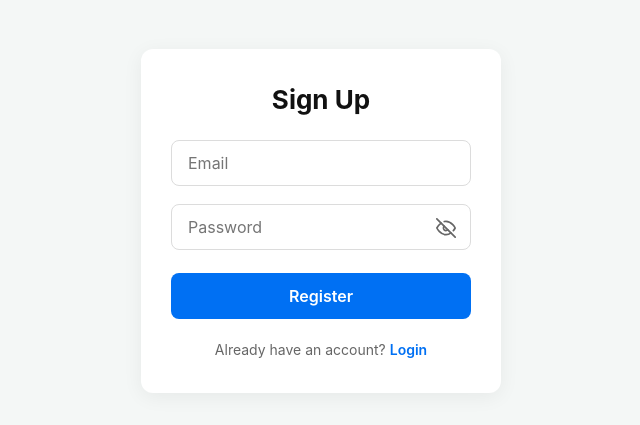
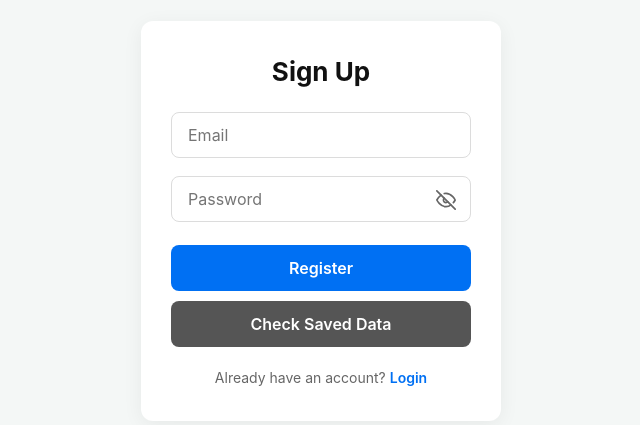
Before and after one commit to yogeshverma5k/login-signup-, a React (Vite) app: page / in a window 1280 px wide. Shown: the part 179-604 px from the top of the page, without its empty margins (319-959 px from the left). Built offline with nearby package versions, Linux system fonts and the light colour scheme.

Commit message:
Update App.jsx

```diff
--- a/src/App.jsx
+++ b/src/App.jsx
@@ -9,65 +9,165 @@ export default function App() {
 
   const handleSignup = (e) => {
     e.preventDefault();
+
     if (email && password) {
       localStorage.setItem('reactUserEmail', email);
       localStorage.setItem('reactUserPassword', password);
+
       alert('Registration Successful! Now please login.');
+
       setIsLoginView(true);
-      setEmail(''); setPassword('');
+      setEmail('');
+      setPassword('');
       setShowPassword(false);
     }
   };
 
   const handleLogin = (e) => {
     e.preventDefault();
-    if (email === localStorage.getItem('reactUserEmail') && password === localStorage.getItem('reactUserPassword')) {
+
+    if (
+      email === localStorage.getItem('reactUserEmail') &&
+      password === localStorage.getItem('reactUserPassword')
+    ) {
       alert('Login Successful! Welcome.');
-      setEmail(''); setPassword('');
+
+      setEmail('');
+      setPassword('');
       setShowPassword(false);
     } else {
       alert('Invalid Credentials!');
     }
   };
 
+  const checkSavedData = () => {
+    const savedEmail = localStorage.getItem('reactUserEmail');
+    const savedPassword = localStorage.getItem('reactUserPassword');
+
+    if (savedEmail && savedPassword) {
+      alert(
+        'Saved Email: ' +
+        savedEmail +
+        '\nSaved Password: ' +
+        savedPassword
+      );
+    } else {
+      alert('No data saved yet!');
+    }
+  };
+
   return (
     <div className="container">
-      {/* Yahan se React word hata diya hai, ab sirf Login ya Sign Up dikhega */}
+
       <h2>{isLoginView ? 'Login' : 'Sign Up'}</h2>
 
       <form onSubmit={isLoginView ? handleLogin : handleSignup}>
-        <input type="email" placeholder="Email" value={email} onChange={e => setEmail(e.target.value)} required />
 
-        {/* Password Wrapper */}
+        <input
+          type="email"
+          placeholder="Email"
+          value={email}
+          onChange={(e) => setEmail(e.target.value)}
+          required
+        />
+
         <div style={{ position: 'relative', width: '100%' }}>
+
           <input
             type={showPassword ? 'text' : 'password'}
             placeholder="Password"
             value={password}
-            onChange={e => setPassword(e.target.value)}
+            onChange={(e) => setPassword(e.target.value)}
             required
-            style={{ width: '100%', paddingRight: '45px' }}
+            style={{
+              width: '100%',
+              paddingRight: '45px'
+            }}
           />
 
-          {/* Premium Official Eye Icon */}
-          <span onClick={() => setShowPassword(!showPassword)} style={{ position: 'absolute', right: '15px', top: '14px', cursor: 'pointer', display: 'flex', alignItems: 'center', userSelect: 'none' }}>
+          <span
+            onClick={() => setShowPassword(!showPassword)}
+            style={{
+              position: 'absolute',
+              right: '15px',
+              top: '14px',
+              cursor: 'pointer',
+              display: 'flex',
+              alignItems: 'center',
+              userSelect: 'none'
+            }}
+          >
             {showPassword ? (
-              <svg xmlns="http://w3.org" width="20" height="20" viewBox="0 0 24 24" fill="none" stroke="#666" strokeWidth="2" strokeLinecap="round" strokeLinejoin="round"><path d="M1 12s4-8 11-8 11 8 11 8-4 8-11 8-11-8-11-8z"></path><circle cx="12" cy="12" r="3"></circle></svg>
+              <svg
+                xmlns="http://www.w3.org"
+                width="20"
+                height="20"
+                viewBox="0 0 24 24"
+                fill="none"
+                stroke="#666"
+                strokeWidth="2"
+                strokeLinecap="round"
+                strokeLinejoin="round"
+              >
+                <path d="M1 12s4-8 11-8 11 8 11 8-4 8-11 8-11-8-11-8z"></path>
+                <circle cx="12" cy="12" r="3"></circle>
+              </svg>
             ) : (
-              <svg xmlns="http://w3.org" width="20" height="20" viewBox="0 0 24 24" fill="none" stroke="#666" strokeWidth="2" strokeLinecap="round" strokeLinejoin="round"><path d="M17.94 17.94A10.07 10.07 0 0 1 12 20c-7 0-11-8-11-8a18.45 18.45 0 0 1 5.06-5.94M9.9 4.24A9.12 9.12 0 0 1 12 4c7 0 11 8 11 8a18.5 18.5 0 0 1-2.16 3.19m-6.72-1.07a3 3 0 1 1-4.24-4.24"></path><line x1="1" y1="1" x2="23" y2="23"></line></svg>
+              <svg
+                xmlns="http://www.w3.org"
+                width="20"
+                height="20"
+                viewBox="0 0 24 24"
+                fill="none"
+                stroke="#666"
+                strokeWidth="2"
+                strokeLinecap="round"
+                strokeLinejoin="round"
+              >
+                <path d="M17.94 17.94A10.07 10.07 0 0 1 12 20c-7 0-11-8-11-8a18.45 18.45 0 0 1 5.06-5.94M9.9 4.24A9.12 9.12 0 0 1 12 4c7 0 11 8 11 8a18.5 18.5 0 0 1-2.16 3.19m-6.72-1.07a3 3 0 1 1-4.24-4.24"></path>
+                <line x1="1" y1="1" x2="23" y2="23"></line>
+              </svg>
             )}
           </span>
+
         </div>
 
-        <button type="submit">{isLoginView ? 'Login' : 'Register'}</button>
+        <button type="submit">
+          {isLoginView ? 'Login' : 'Register'}
+        </button>
+
       </form>
 
+      {/* Check Local Storage Button */}
+      <button
+        type="button"
+        onClick={checkSavedData}
+        style={{
+          marginTop: '10px',
+          background: '#555'
+        }}
+      >
+        Check Saved Data
+      </button>
+
       <p>
-        {isLoginView ? "Don't have an account?" : "Already have an account?"} {' '}
-        <span className="toggle-link" onClick={() => { setIsLoginView(!isLoginView); setShowPassword(false); }}>
+        {isLoginView
+          ? "Don't have an account?"
+          : "Already have an account?"}{' '}
+
+        <span
+          className="toggle-link"
+          onClick={() => {
+            setIsLoginView(!isLoginView);
+            setEmail('');
+            setPassword('');
+            setShowPassword(false);
+          }}
+        >
           {isLoginView ? 'Sign Up' : 'Login'}
         </span>
       </p>
+
     </div>
   );
 }
```
